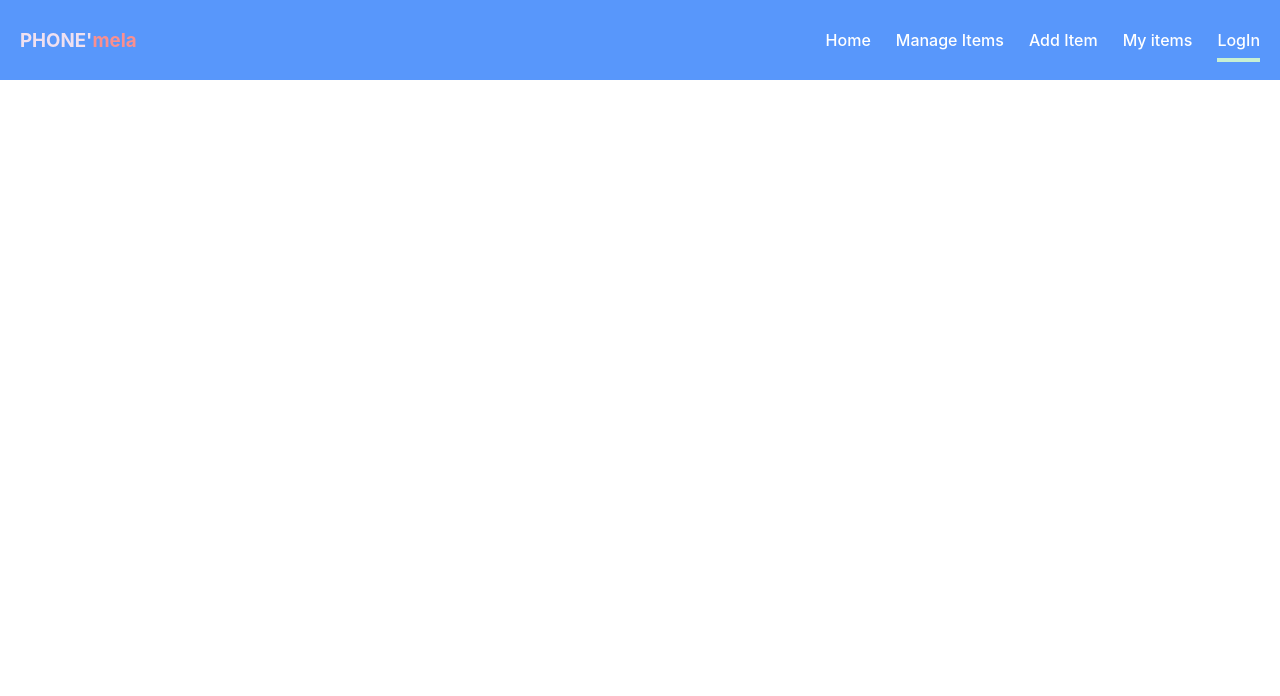
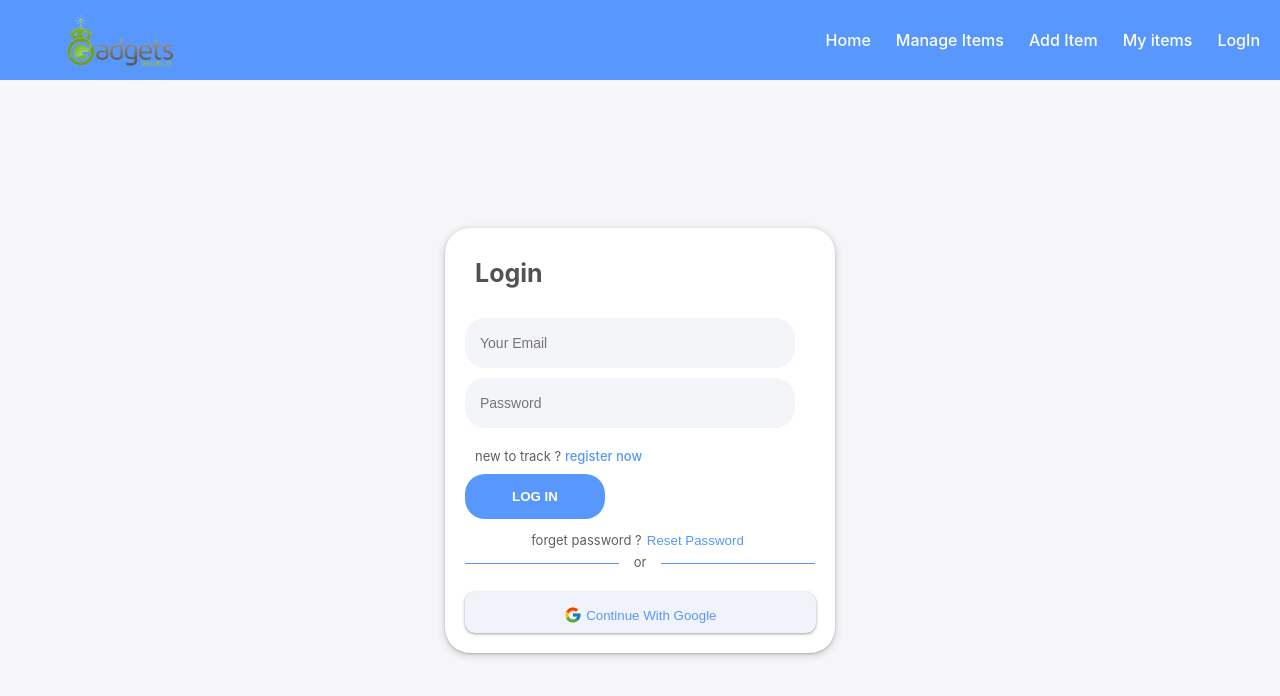
Before and after one commit to hrz07/GadgetWorld, a React (Create React App) app: page /login in a window 1280 px wide. Shown: the top 696 px of the page. Built offline with nearby package versions, Linux system fonts and the light colour scheme.

Commit message:
login form designed

```diff
--- a/package.json
+++ b/package.json
@@ -10,6 +10,7 @@
     "react": "^18.1.0",
     "react-dom": "^18.1.0",
     "react-firebase-hooks": "^5.0.3",
+    "react-icons": "^4.3.1",
     "react-router-dom": "^6.3.0",
     "react-scripts": "5.0.1",
     "web-vitals": "^2.1.4"
--- a/src/App.js
+++ b/src/App.js
@@ -3,6 +3,7 @@ import './App.css';
 import Navbar from './Components/Navbar/Navbar';
 import { Route, Routes } from 'react-router-dom';
 import Home from './Components/Home/Home';
+import Login from './Components/Login/Login';
 
 function App() {
   return (
@@ -10,6 +11,7 @@ function App() {
       <Navbar></Navbar>
       <Routes>
         <Route path='/' element={<Home></Home>}></Route>
+        <Route path='/login' element={<Login></Login>}></Route>
       </Routes>
     </div>
   );
--- /dev/null
+++ b/src/Components/Login/Login.css
@@ -0,0 +1,116 @@
+.login-container{
+    display: flex;
+    flex-direction: column;
+    height: 90vh;
+    align-items: center;
+    justify-content: center;
+    background: rgb(246, 246, 249);
+}
+.login-container .title{
+    padding: 10px;
+    margin: 0;
+    font-size: 25px;
+    font-weight: bold;
+    color: rgb(83, 81, 81);
+}
+.login-container small{
+  text-align: center;
+  margin: 0 auto;
+   color: rgb(82, 80, 80);
+}
+
+.form{
+    width: 350px;
+    position: relative;
+    box-shadow: rgba(60, 64, 67, 0.3) 0px 1px 2px 0px, rgba(60, 64, 67, 0.15) 0px 2px 6px 2px;
+    padding: 20px;
+    border-radius: 25px;
+    background: white;
+}
+
+input{
+    width: 300px;
+    height: 30px;
+    margin-bottom: 10px;
+    background: rgb(244,245,249);
+    border: none;
+    border-radius: 20px;
+    padding: 10px 15px;
+    font-size: 14px;
+}
+.login-container .loginBtn{
+    width : 140px;
+    height: 45px;
+    font-weight: bold;
+    padding: 10px 25px;
+    border: none;
+    border-radius: 20px;
+    background:rgb(88,151,251);
+    color: white;
+    cursor: pointer;
+}
+.forget{
+    display: flex;
+    text-align: center;
+    justify-content: center;
+}
+.forget p{
+    font-size: 13px;
+    color: rgb(96, 94, 94);
+}
+.resetbtn{
+    background: none;
+    border: none;
+    color: rgb(88,151,251);
+    padding: 5px;
+    cursor: pointer;
+    top:1px;
+    position:relative;
+}
+.resetbtn:hover{
+color:rgb(17, 102, 213);
+}
+.resgiterText{
+    color: rgb(88,151,251);
+    margin: 0;
+}
+.reg-text{
+    margin: 10px;
+    font-size: 13px;
+    color: rgb(96, 94, 94);
+}
+.or{
+    display: flex;
+}
+.or div{
+    height: 2px;
+    width: 160px;
+    border-bottom: 1px solid rgb(88,151,251);
+}
+.or p{
+    font-size: 13px;
+    padding: 15px;
+    top:-35px;
+    position: relative;
+    color: rgb(96, 94, 94);
+}
+.googleBtn{
+    background:rgb(240, 244, 250);
+    margin: 0 auto;
+    color: rgb(88,151,251);
+    padding: 10px 25px;
+    text-align: center;
+    border: none;
+    border-radius: 0px;
+    position: absolute;
+    bottom: 20px;
+    width: 90%;
+    cursor: pointer;
+    border-radius: 10px;
+    box-shadow: rgba(60, 64, 67, 0.3) 0px 1px 2px 0px, rgba(60, 64, 67, 0.15) 0px 1px 3px 1px;
+}
+
+.googleIcon{
+    position: relative;
+    top: 4px;
+}
--- /dev/null
+++ b/src/Components/Login/Login.js
@@ -0,0 +1,36 @@
+import React from 'react';
+import { NavLink } from 'react-router-dom';
+import { FcGoogle } from 'react-icons/fc';
+import './Login.css'
+
+const Login = () => {
+    return (
+        <div className='login-container'>
+            <div className="form">
+                <form>
+                    <p className='title'>Login</p>
+                    <br />
+                    <input type="email" placeholder='Your Email' />
+                    <br />
+                    <input type="password" placeholder='Password' />
+                    <br />
+                    <p className='reg-text'>new to track ? <NavLink to='/register' className='resgiterText'>register now</NavLink> </p>
+                    <button className='loginBtn' type="submit">LOG IN</button>
+                    <br />
+                </form>
+                <div className='forget'>
+                    <p className='forgetText'> forget password ?</p> <button className='resetbtn' >Reset Password</button>
+                </div>
+
+                <div className='or'>
+                <div></div>
+                <p>or</p>
+                <div></div>
+                </div>
+                <button className='googleBtn' > <FcGoogle className='googleIcon' size={18} /> Continue With Google</button>
+            </div>
+        </div>
+    );
+};
+
+export default Login;
--- a/src/Components/Navbar/Navbar.css
+++ b/src/Components/Navbar/Navbar.css
@@ -11,6 +11,9 @@
     color: rgb(240, 224, 240);
     /* color: rgb(200, 240, 211); */
 }
+.nav-container .logo{
+    width: 200px;
+}
 a{
     text-decoration: none;
     margin-left: 25px;
@@ -19,7 +22,7 @@ a{
     font-weight: 500;
 }
 .active{
-    border-bottom: 4px solid rgb(200, 240, 211);
+
 }
 span{
     color:rgb(250, 143, 143);
--- a/src/Components/Navbar/Navbar.js
+++ b/src/Components/Navbar/Navbar.js
@@ -1,11 +1,12 @@
 import React from 'react';
 import { NavLink } from 'react-router-dom';
+import logo from '../../images/logo.png'
 import './Navbar.css'
 
 const Navbar = () => {
     return (
         <div className='nav-container'>
-            <h3>PHONE'<span>mela</span></h3>
+            <img className='logo' src={logo} />
             <div className='button-section'>
                 <NavLink to='/'>Home</NavLink>
                 <NavLink to='/manage'>Manage Items</NavLink>
```
Also changed, not shown: src/images/logo.png (added), 1 other file (tests, documents, lock files or other folders).
